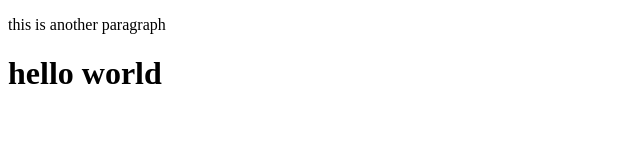
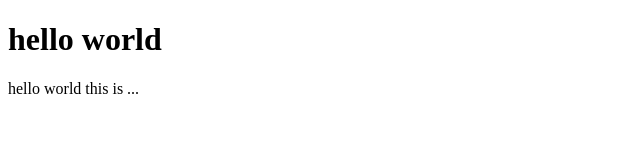
Before and after one commit to alazarbeyeneazu/learning-git, a plain HTML site: page index.html in a window 1280 px wide. Shown: the whole page, without its empty margins (0-640 px from the left). Drawn offline with Linux system fonts and the light colour scheme.

Commit message:
hello world commited

```diff
--- a/index.html
+++ b/index.html
@@ -7,7 +7,7 @@
     <title>Hello world </title>
 </head>
 <body>
-    <p>this is another paragraph </p>
     <h1> hello world</h1>
+    <p>hello world this is ...</p>
 </body>
 </html>
```
